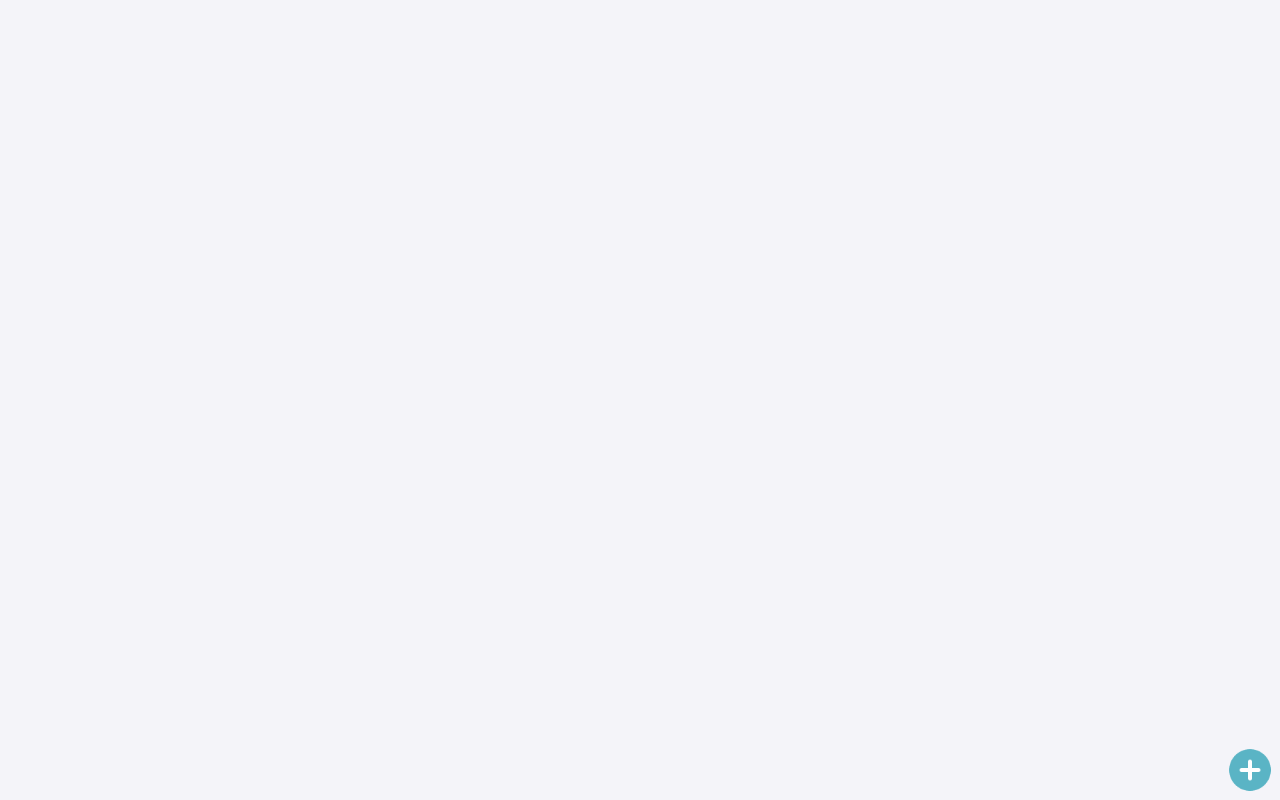
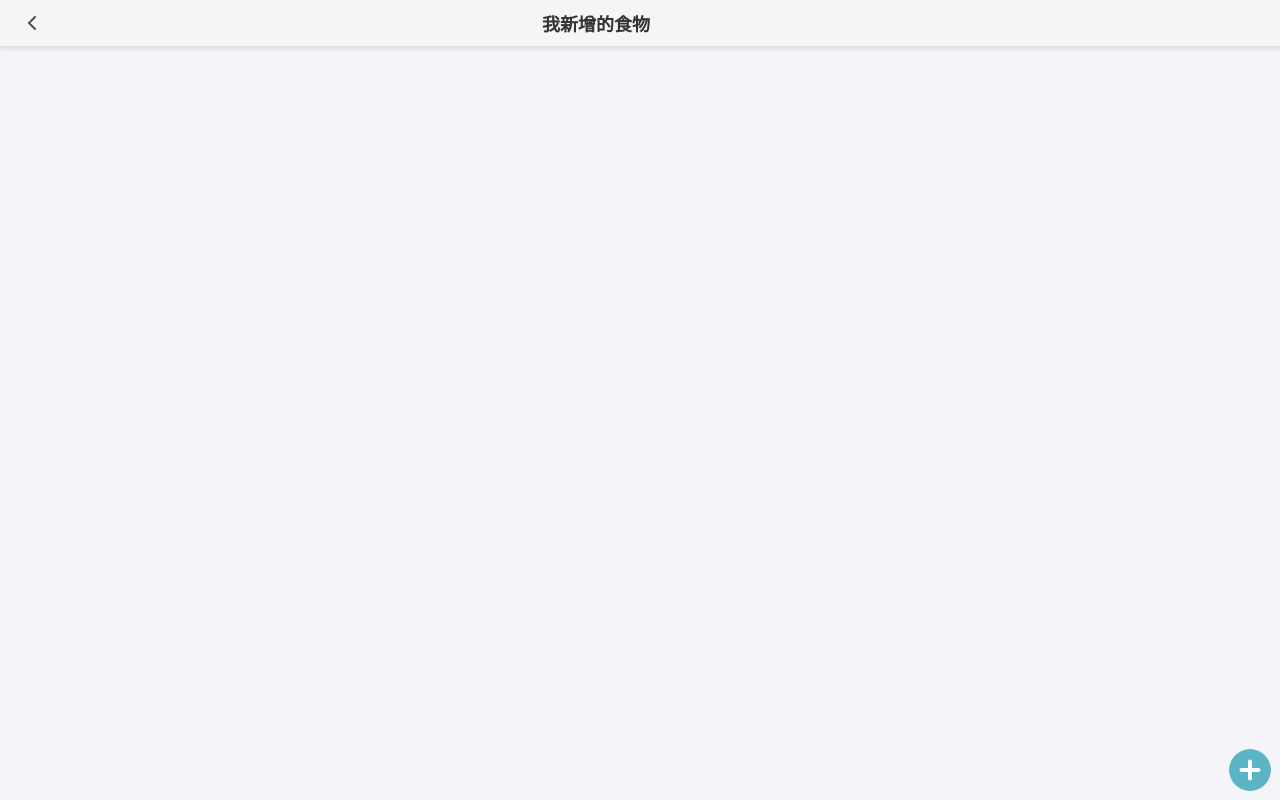
Before and after one commit to tsai0815/cheap-guide, a website: page html/myFoodList.html in a window 1280 px wide. Drawn offline with Linux system fonts and the light colour scheme.

Commit message:
add banner

```diff
--- a/css/food-list-style.css
+++ b/css/food-list-style.css
@@ -10,8 +10,59 @@ body {
   display: flex;
 }
 
+.banner {
+  display: flex; /* 使用 Flexbox 使子元素排列 */
+  align-items: center; /* 垂直對齊 */
+  justify-content: center; /* 中間對齊 */
+  background-color: #f5f5f5; /* Banner 背景顏色 */
+  padding: 10px 20px; /* 內距調整 */
+  border-bottom: 1px solid #ddd; /* 底部邊框 */
+  position: fixed; /* 固定在視窗上方 */
+  top: 0; /* 距離頂部 0px */
+  width: 100%; /* 寬度為 100% */
+  box-shadow: 0 2px 4px rgba(0, 0, 0, 0.1); /* 添加陰影 */
+  z-index: 1000; /* 確保在其他內容上方 */
+}
+
+/* 返回鍵樣式 */
+.back-button {
+  position: absolute; /* 使用絕對定位 */
+  left: 20px; /* 距離左邊 20px */
+  display: flex; /* 使圖標和按鈕內容對齊 */
+  align-items: center; /* 垂直對齊 */
+  text-decoration: none; /* 去除下劃線 */
+}
+
+/* 返回鍵圖標樣式 */
+.back-icon {
+  width: 24px; /* 設置圖標寬度 */
+  height: 24px; /* 設置圖標高度 */
+}
+
+/* Banner 內容樣式 */
+.banner-content {
+  display: flex; /* 使用 Flexbox 使圖標和文字排列 */
+  /* align-items: center; 垂直對齊 */
+  margin-right: 10%;
+  /* margin-left: auto; 將內容推到右側 */
+}
+
+/* Banner 圖標樣式 */
+.banner-icon {
+  width: 20px; /* 設置圖標寬度 */
+  height: 20px; /* 設置圖標高度 */
+  /* margin-right: 10px; 圖標與文字之間的間距 */
+}
+
+/* Banner 文字樣式 */
+.banner-text {
+  font-size: 18px; /* 設置字型大小 */
+  color: #333; /* 文字顏色 */
+  font-weight: bold; /* 文字加粗 */
+}
+
 .card-container {
-  /* margin-top: 2000px; */
+  margin-top: 50px;
   display: flex;
   flex-direction: column; /* Items stack vertically */
   width: 100%; /* Make container fill the full width */
--- a/html/myFoodList.html
+++ b/html/myFoodList.html
@@ -8,6 +8,15 @@
 </head>
 
 <body>
+    <header class="banner">
+        <a href="debug.html" class="back-button">
+          <img src="../icons/back.png" alt="返回" class="back-icon">
+        </a>
+        <div class="banner-content">
+          <span class="banner-text">我新增的食物</span>
+        </div>
+    </header>
+
     <div id="item-list" class="card-container">
         <!-- List will be populated from localStorage -->
     </div>
```
Also changed, not shown: html/debug.html (added, +1 -0 lines), html/foodForm.html (+21 -1 lines), icons/back.png (added).
